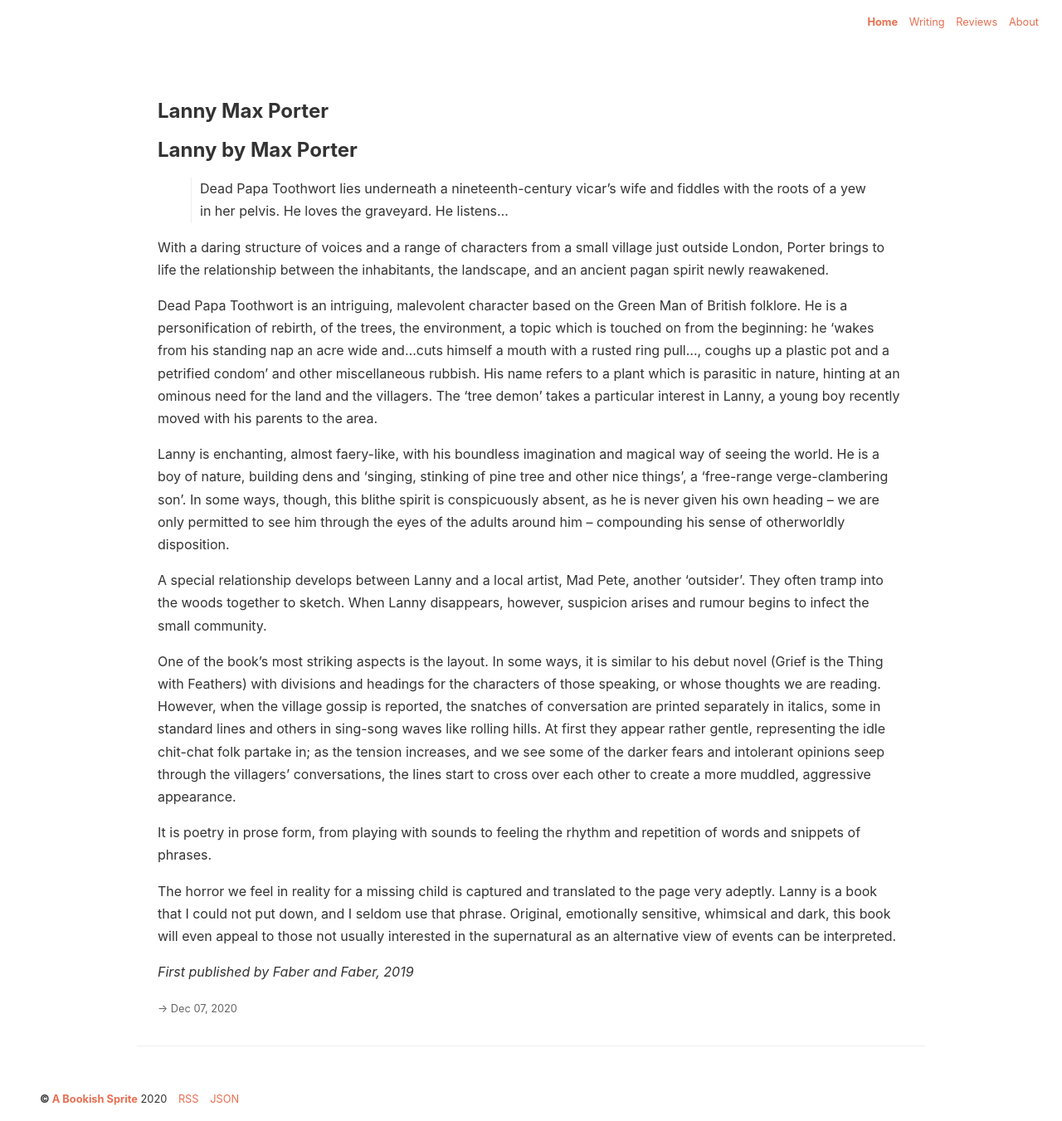
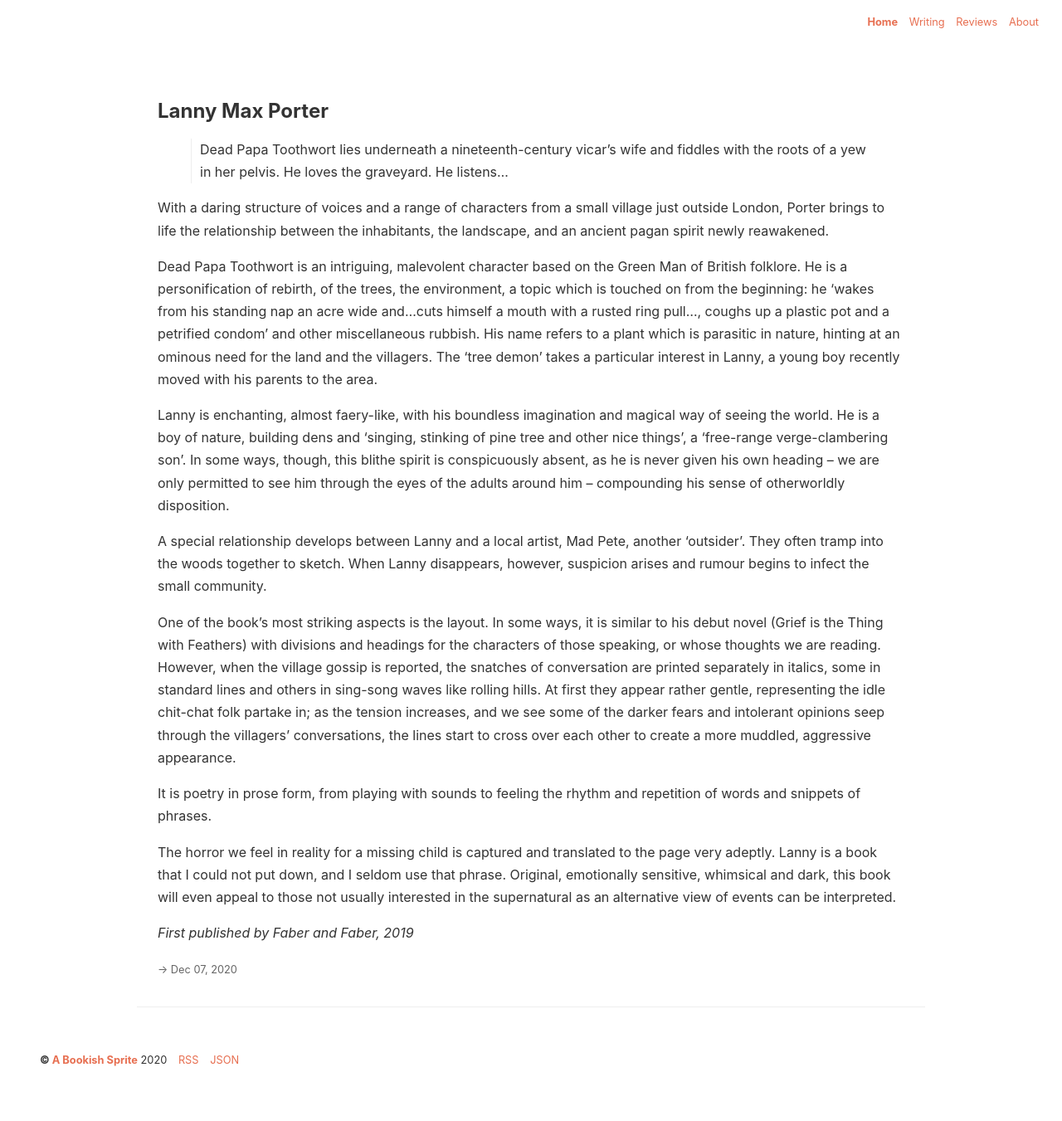
Before and after one commit to coffeewhisky/coffeewhisky.github.io, a Jekyll site: the page built from _posts/2020-12-07-lanny-max-porter.md, in a window 1280 px wide. Shown: the whole page at 83% size. Built offline with Jekyll 4.4.1, drawn with Linux system fonts in a browser that asks for light colours; our own code applies the rules of GitHub Pages for plain Markdown files; after the commit the page ends 1304 px from its top, so only the background shows below that.

Commit message:
Update 2020-12-07-lanny-max-porter.md

```diff
--- a/_posts/2020-12-07-lanny-max-porter.md
+++ b/_posts/2020-12-07-lanny-max-porter.md
@@ -1,5 +1,3 @@
-# Lanny by Max Porter
-
 > Dead Papa Toothwort lies underneath a nineteenth-century vicar’s wife and fiddles with the roots of a yew in her pelvis. He loves the graveyard. He listens…
 
 With a daring structure of voices and a range of characters from a small village just outside London, Porter brings to life the relationship between the inhabitants, the landscape, and an ancient pagan spirit newly reawakened.
```
